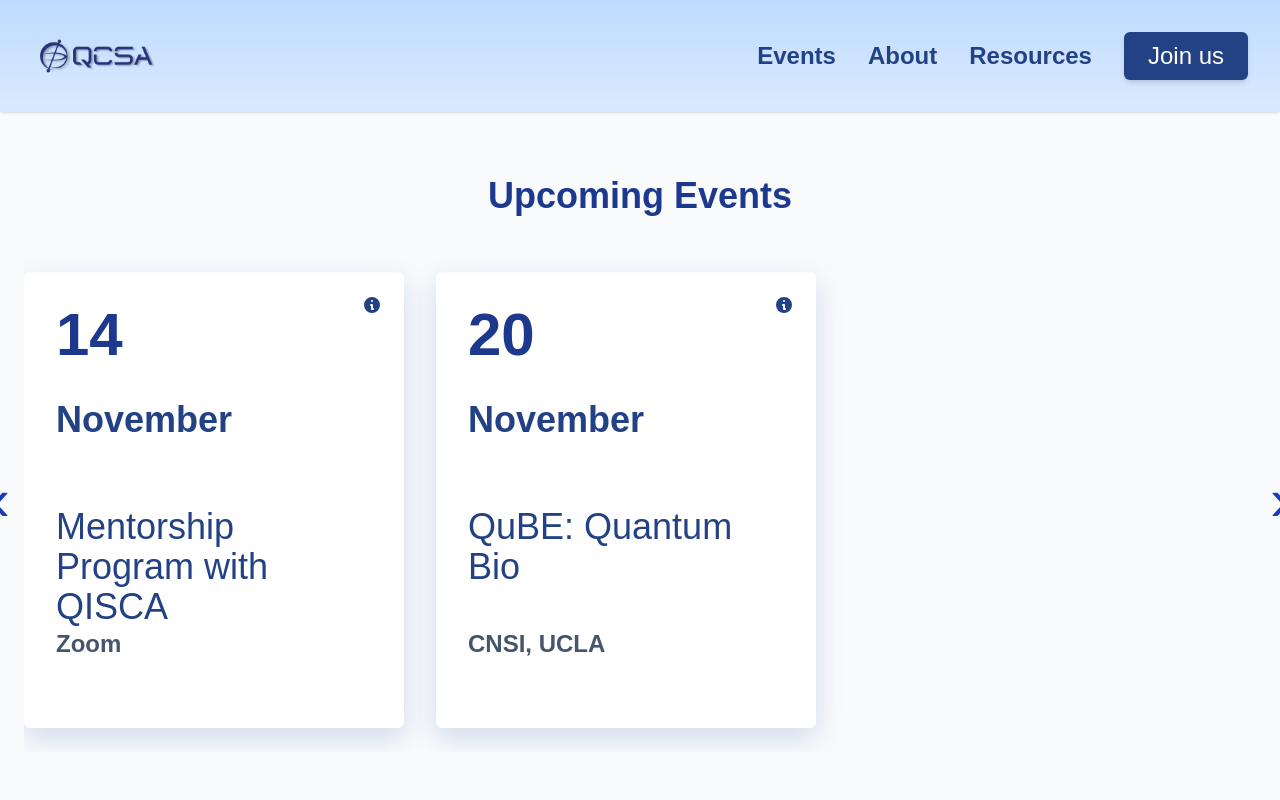
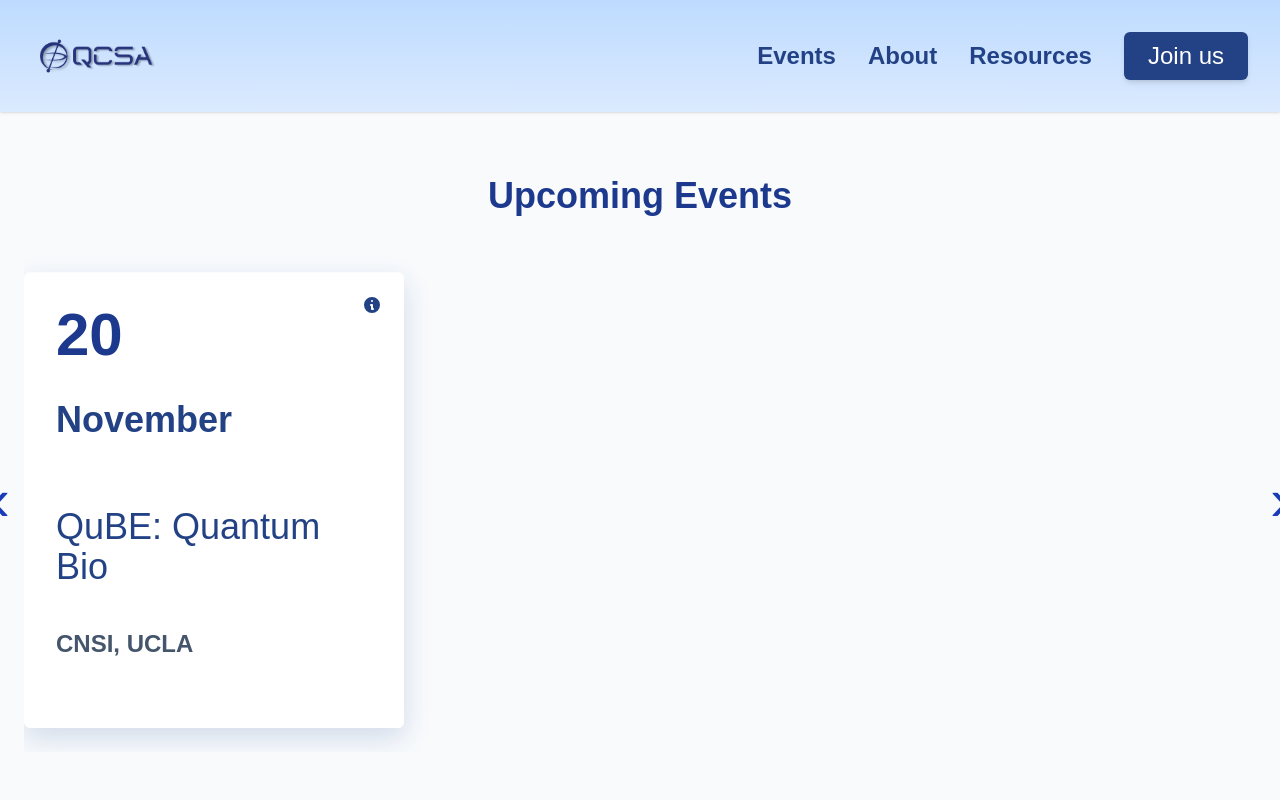
Before and after one commit to qcsa-at-ucla/qcsa, a Next.js app: page /events in a window 1280 px wide. Shown: the top 800 px of the page. Built offline with nearby package versions, Linux system fonts and the light colour scheme; a web font is replaced by a local one.

Commit message:
updated events

```diff
--- a/src/app/Components/HeroSection.tsx
+++ b/src/app/Components/HeroSection.tsx
@@ -23,7 +23,7 @@ const HeroSection = () => {
               animate={{ opacity: 1 }}
               transition={{ delay: 0.3, duration: 0.6 }}
             >
-              November 10-12 (James West Alumni Center)
+              November 20 (CNSI, UCLA)
             </motion.div>
             <motion.h2
               className="text-2xl md:text-3xl font-kantumruy font-bold"
@@ -32,7 +32,7 @@ const HeroSection = () => {
               animate={{ opacity: 1, y: 0 }}
               transition={{ delay: 0.4, duration: 0.6 }}
             >
-              QuARC - Quantum Architecture Conference
+              QuBE - Quantum Computing Applications in BioChemistry
             </motion.h2>
             <motion.p
               className="text-base md:text-lg font-kantumruy max-w-2xl"
@@ -41,12 +41,10 @@ const HeroSection = () => {
               animate={{ opacity: 1, y: 0 }}
               transition={{ delay: 0.5, duration: 0.6 }}
             >
-              Explore a hands-on workshop on quantum compilation & transpilation in quantum computing architecture and connect with leading researchers, industry professionals, and UCLA Professors!
+              Seminar and workshop on quantum computing applications in biochemistry. Features speakers from IBM, USC, and UCLA and includes lectures as well as a workshop and project. Hosted at CNSI with online participation as an option!
             </motion.p>
             <motion.a
-              href="https://quarc.squarespace.com/"
-              target="_blank"
-              rel="noopener noreferrer"
+              href="/qube"
               className="mt-2 px-8 py-3 font-kantumruy font-semibold text-base rounded-lg transition-all duration-300 hover:scale-105 hover:shadow-lg"
               style={{
                 backgroundColor: '#F3F8FF',
--- a/src/app/events/page.tsx
+++ b/src/app/events/page.tsx
@@ -9,20 +9,11 @@ import { motion } from 'framer-motion';
 
 const eventsData = [
 	{
-		datePrimary: "14",
-		dateSecondary: "November",
-		title: "Mentorship Program with QISCA",
-		location: "Zoom",
-		time: "7:00 PM (PST)",
-		description: "Mentorship Program joint with QISCA, the Korean Quantum Computing Club, to connect with experienced mentors in quantum computing and get guidance on your quantum journey!",
-		link: "https://docs.google.com/forms/d/e/1FAIpQLScYwmQ5A6_YCOM-jSDCUD1zY7WP900A4CWpnd9FTVCPw_qzFg/viewform?usp=send_form",
-	},
-	{
 		datePrimary: "20",
 		dateSecondary: "November",
 		title: "QuBE: Quantum Bio",
 		location: "CNSI, UCLA",
-		time: "All Day Event",
+		time: "All Day Event (8:00 AM - 4:30 PM)",
 		description: "Explore the intersection of quantum computing and bioengineering at our QuBE seminar! Featuring speakers from USC and IBM, this event will showcase how quantum algorithms are revolutionizing biochemistry research. Following the talks, join us for a hands-on Qiskit workshop focused on modeling molecular solubility and other bio applications.",
 		link: "/qube",
 	},
@@ -43,6 +34,13 @@ export default function EventsPage() {
 	const [selectedPast, setSelectedPast] = useState<PastEvent | null>(null);
 
 	const pastEvents: PastEvent[] = [
+		{
+			title: 'Mentorship Program with QISCA',
+			date: '11/14/2025',
+			excerpt: 'Mentorship Program joint with QISCA, the Korean Quantum Computing Club, to connect with experienced mentors in quantum computing and get guidance on your quantum journey!',
+			href: 'https://docs.google.com/forms/d/e/1FAIpQLScYwmQ5A6_YCOM-jSDCUD1zY7WP900A4CWpnd9FTVCPw_qzFg/viewform?usp=send_form',
+			content: `Mentorship Program joint with QISCA, the Korean Quantum Computing Club, to connect with experienced mentors in quantum computing and get guidance on your quantum journey! This collaborative program was held on Zoom at 7:00 PM (PST) and provided valuable opportunities for students to receive personalized guidance from experienced professionals in the quantum computing field.`,
+		},
 		{
 			title: 'QuARC 2025',
 			date: '11/10-12/2025',
```
